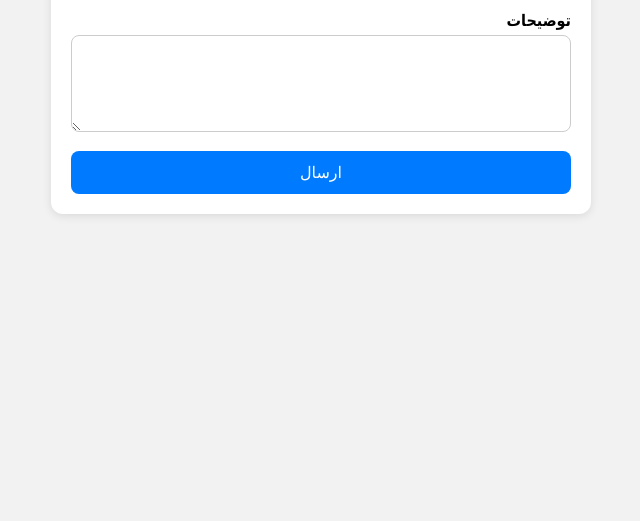
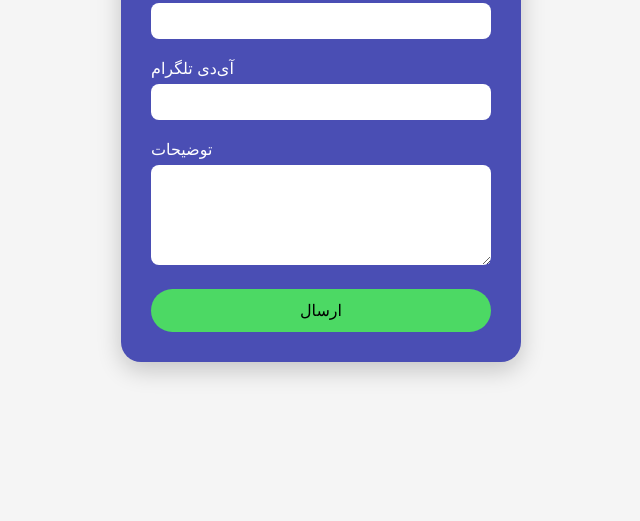
Before and after one commit to mostafa3dmax/mostafa3dmax.github.io, a plain HTML site: page ticket.html in a window 1280 px wide. Shown: the part 279-800 px from the top of the page, without its empty margins (319-959 px from the left). Drawn offline with Linux system fonts and the light colour scheme.

Commit message:
Update ticket.html

```diff
--- a/ticket.html
+++ b/ticket.html
@@ -5,56 +5,80 @@
   <title>ارسال درخواست</title>
   <meta name="viewport" content="width=device-width, initial-scale=1.0">
   <style>
+        * {
+            box-sizing: border-box;
+            font-family: sans-serif;
+        }
+
         body {
-      direction: rtl;
-      font-family: 'Tahoma', sans-serif;
-      background-color: #f2f2f2;
+            background-color: #f5f5f5;
+            display: flex;
+            justify-content: center;
+            align-items: center;
+            min-height: 100vh;
             margin: 0;
-      padding: 0;
         }
 
         .container {
-      max-width: 500px;
-      margin: 50px auto;
-      background-color: white;
-      padding: 20px;
-      border-radius: 12px;
-      box-shadow: 0 2px 10px rgba(0, 0, 0, 0.1);
+            background-color: #4a4eb4;
+            border-radius: 20px;
+            padding: 30px;
+            width: 90%;
+            max-width: 400px;
+            box-shadow: 0 8px 24px rgba(0,0,0,0.2);
+            color: white;
         }
 
         label {
             display: block;
-      margin-bottom: 5px;
-      font-weight: bold;
+            margin-bottom: 6px;
         }
 
         input[type="text"],
         textarea {
             width: 100%;
             padding: 10px;
-      border: 1px solid #ccc;
+            border: none;
             border-radius: 8px;
-      margin-bottom: 15px;
-      box-sizing: border-box;
-      font-family: inherit;
+            margin-bottom: 20px;
+            font-size: 14px;
+        }
+
+        textarea {
+            resize: vertical;
+            min-height: 100px;
         }
 
         button {
-      background-color: #007BFF;
-      color: white;
+            background-color: #4cd964;
+            border: none;
             padding: 12px 24px;
-      border: none;
-      border-radius: 8px;
+            border-radius: 25px;
+            color: black;
+            font-size: 16px;
             cursor: pointer;
             width: 100%;
-      font-size: 16px;
         }
 
+        button:hover {
+            background-color: #3ecf5e;
+        }
+
+        @media (max-width: 480px) {
+            .form-container {
+                padding: 20px;
+                border-radius: 15px;
+            }
+
+            button {
+                font-size: 14px;
+                padding: 10px;
+            }
+        }
     button:disabled {
       background-color: #aaa;
       cursor: wait;
     }
-
     .alert {
       margin-top: 20px;
       padding: 15px;
```
Lines whose indentation alone changed are shown as unchanged.
